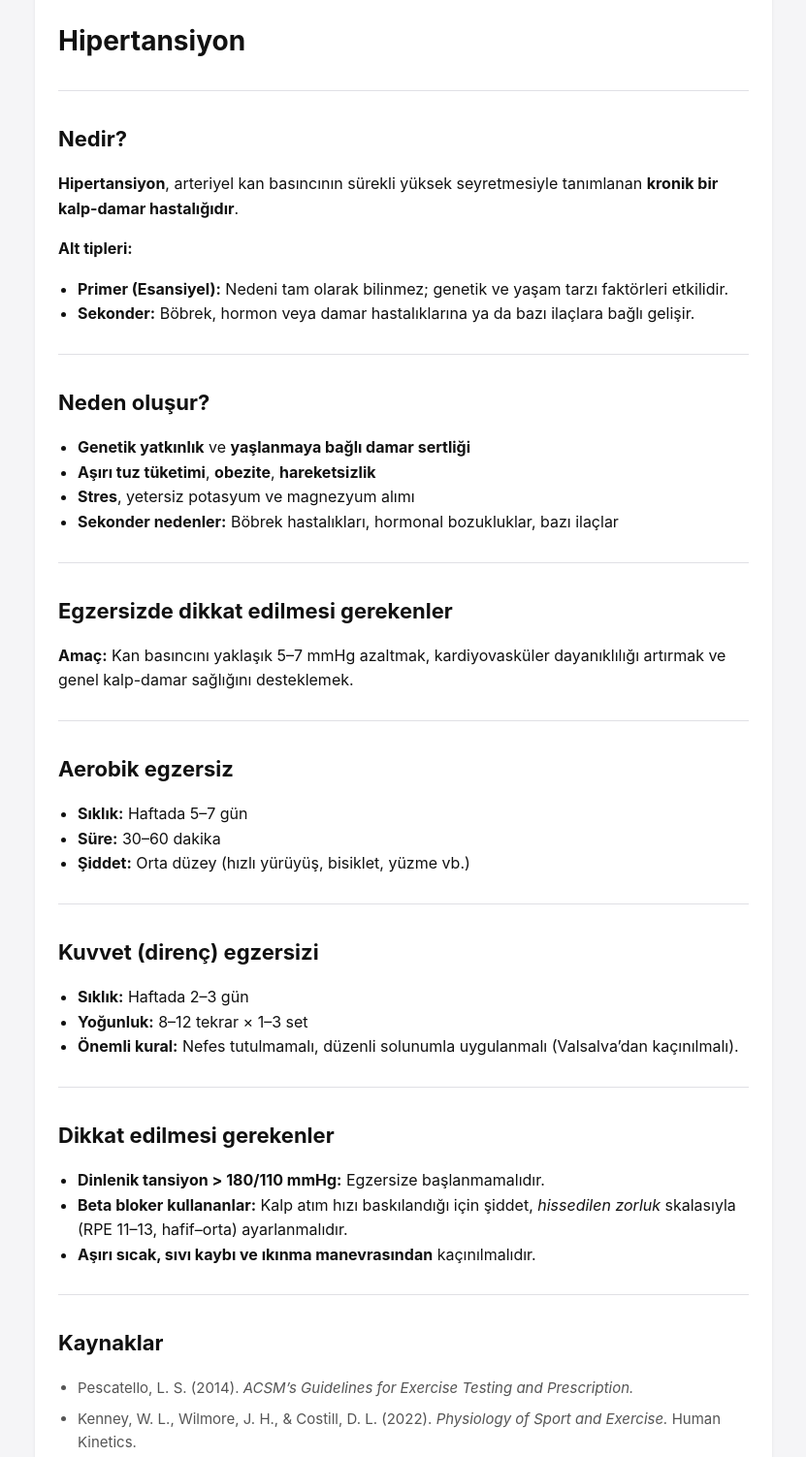
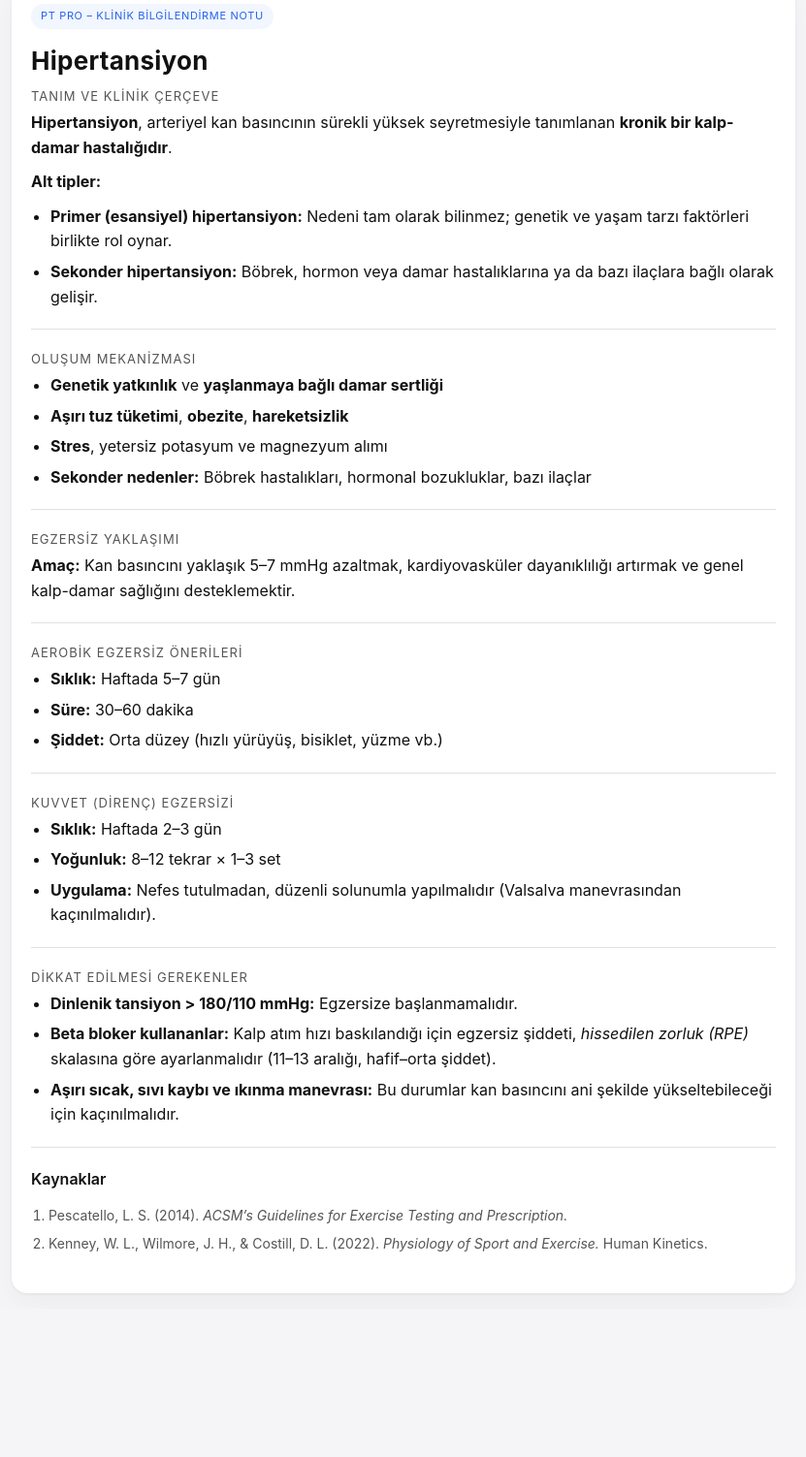
Before and after one commit to hasanaytepe-a11y/PT_pro-knowledge, a plain HTML site: page metabolic/hypertension.html in a window 1280 px wide. Shown: the part 36-1539 px from the top of the page at 97% size, without its empty margins (224-1055 px from the left). After the commit the page ends 1386 px from the top, so only its background shows below. Drawn offline with Linux system fonts and the light colour scheme.

Commit message:
Update hypertension.html

```diff
--- a/metabolic/hypertension.html
+++ b/metabolic/hypertension.html
@@ -12,6 +12,7 @@
       --card-bg: #ffffff;
       --text-color: #111111;
       --muted-text: #555555;
+      --accent: #2563eb;
       --divider: #e0e0e5;
     }
 
@@ -22,83 +23,113 @@
     body {
       margin: 0;
       padding: 0;
-      background: var(--bg-color);
-      font-family: -apple-system, BlinkMacSystemFont, "SF Pro Text", Arial, sans-serif;
+      font-family: -apple-system, BlinkMacSystemFont, "SF Pro Text",
+        "Roboto", system-ui, sans-serif;
+      background-color: var(--bg-color);
       color: var(--text-color);
       line-height: 1.6;
     }
 
-    .container {
-      max-width: 760px;
+    .page {
+      max-width: 840px;
       margin: 0 auto;
-      padding: 24px;
-      background: var(--card-bg);
-      box-shadow: 0 1px 3px rgba(0, 0, 0, 0.08);
+      padding: 16px;
     }
 
-    h1,
-    h2 {
-      font-weight: 700;
-      color: var(--text-color);
-      margin-top: 32px;
-      margin-bottom: 16px;
+    .card {
+      background-color: var(--card-bg);
+      border-radius: 16px;
+      padding: 22px 20px 26px;
+      box-shadow:
+        0 12px 30px rgba(0, 0, 0, 0.04),
+        0 1px 3px rgba(0, 0, 0, 0.06);
     }
 
     h1 {
-      font-size: 28px;
+      font-size: 26px;
+      margin: 0 0 6px;
+      letter-spacing: 0.01em;
+      font-weight: 700;
     }
 
-    h2 {
-      font-size: 22px;
-    }
-
-    p,
-    li {
-      font-size: 16px;
+    p {
+      margin: 0 0 10px;
     }
 
     ul {
-      padding-left: 20px;
+      margin: 0 0 12px 20px;
+      padding: 0;
+    }
+
+    li {
+      margin-bottom: 6px;
     }
 
     hr {
       border: none;
       border-top: 1px solid var(--divider);
-      margin: 28px 0;
+      margin: 20px 0;
     }
 
-    .source-list li {
-      font-size: 15px;
+    .badge {
+      display: inline-block;
+      padding: 4px 10px;
+      border-radius: 999px;
+      font-size: 11px;
+      text-transform: uppercase;
+      letter-spacing: 0.06em;
+      background-color: rgba(37, 99, 235, 0.06);
+      color: var(--accent);
+      margin-bottom: 12px;
+    }
+
+    .section-label {
+      font-size: 13px;
+      text-transform: uppercase;
+      letter-spacing: 0.08em;
       color: var(--muted-text);
-      margin-bottom: 8px;
+      margin-bottom: 4px;
+    }
+
+    .sources-title {
+      font-weight: 600;
+      margin-top: 18px;
+      margin-bottom: 6px;
+    }
+
+    .source-list {
+      font-size: 14px;
+      color: var(--muted-text);
+      padding-left: 18px;
     }
   </style>
 </head>
 
 <body>
-  <div class="container">
+  <div class="page">
+    <div class="card">
 
+      <div class="badge">PT Pro – Klinik Bilgilendirme Notu</div>
       <h1>Hipertansiyon</h1>
 
-    <hr />
-
-    <h2>Nedir?</h2>
+      <div class="section-label">Tanım ve klinik çerçeve</div>
 
       <p>
         <strong>Hipertansiyon</strong>, arteriyel kan basıncının sürekli yüksek seyretmesiyle tanımlanan
         <strong>kronik bir kalp-damar hastalığıdır</strong>.
       </p>
 
-    <p><strong>Alt tipleri:</strong></p>
-
+      <p><strong>Alt tipler:</strong></p>
       <ul>
-      <li><strong>Primer (Esansiyel):</strong> Nedeni tam olarak bilinmez; genetik ve yaşam tarzı faktörleri etkilidir.</li>
-      <li><strong>Sekonder:</strong> Böbrek, hormon veya damar hastalıklarına ya da bazı ilaçlara bağlı gelişir.</li>
+        <li><strong>Primer (esansiyel) hipertansiyon:</strong> Nedeni tam olarak bilinmez; genetik ve yaşam tarzı
+          faktörleri birlikte rol oynar.</li>
+        <li><strong>Sekonder hipertansiyon:</strong> Böbrek, hormon veya damar hastalıklarına ya da bazı ilaçlara
+          bağlı olarak gelişir.</li>
       </ul>
 
       <hr />
 
-    <h2>Neden oluşur?</h2>
+      <div class="section-label">Oluşum mekanizması</div>
 
       <ul>
         <li><strong>Genetik yatkınlık</strong> ve <strong>yaşlanmaya bağlı damar sertliği</strong></li>
@@ -109,16 +140,16 @@
 
       <hr />
 
-    <h2>Egzersizde dikkat edilmesi gerekenler</h2>
+      <div class="section-label">Egzersiz yaklaşımı</div>
 
       <p>
-      <strong>Amaç:</strong> Kan basıncını yaklaşık 5–7 mmHg azaltmak, kardiyovasküler dayanıklılığı artırmak ve genel
-      kalp-damar sağlığını desteklemek.
+        <strong>Amaç:</strong> Kan basıncını yaklaşık 5–7 mmHg azaltmak, kardiyovasküler dayanıklılığı artırmak ve
+        genel kalp-damar sağlığını desteklemektir.
       </p>
 
       <hr />
 
-    <h2>Aerobik egzersiz</h2>
+      <div class="section-label">Aerobik egzersiz önerileri</div>
 
       <ul>
         <li><strong>Sıklık:</strong> Haftada 5–7 gün</li>
@@ -128,34 +159,39 @@
 
       <hr />
 
-    <h2>Kuvvet (direnç) egzersizi</h2>
+      <div class="section-label">Kuvvet (direnç) egzersizi</div>
 
       <ul>
         <li><strong>Sıklık:</strong> Haftada 2–3 gün</li>
         <li><strong>Yoğunluk:</strong> 8–12 tekrar × 1–3 set</li>
-      <li><strong>Önemli kural:</strong> Nefes tutulmamalı, düzenli solunumla uygulanmalı (Valsalva’dan kaçınılmalı).</li>
+        <li><strong>Uygulama:</strong> Nefes tutulmadan, düzenli solunumla yapılmalıdır (Valsalva manevrasından kaçınılmalıdır).</li>
       </ul>
 
       <hr />
 
-    <h2>Dikkat edilmesi gerekenler</h2>
+      <div class="section-label">Dikkat edilmesi gerekenler</div>
 
       <ul>
         <li><strong>Dinlenik tansiyon &gt; 180/110 mmHg:</strong> Egzersize başlanmamalıdır.</li>
-      <li><strong>Beta bloker kullananlar:</strong> Kalp atım hızı baskılandığı için şiddet,
-        <em>hissedilen zorluk</em> skalasıyla (RPE 11–13, hafif–orta) ayarlanmalıdır.</li>
-      <li><strong>Aşırı sıcak, sıvı kaybı ve ıkınma manevrasından</strong> kaçınılmalıdır.</li>
+        <li>
+          <strong>Beta bloker kullananlar:</strong> Kalp atım hızı baskılandığı için egzersiz şiddeti,
+          <em>hissedilen zorluk (RPE)</em> skalasına göre ayarlanmalıdır (11–13 aralığı, hafif–orta şiddet).
+        </li>
+        <li><strong>Aşırı sıcak, sıvı kaybı ve ıkınma manevrası:</strong> Bu durumlar kan basıncını ani şekilde
+          yükseltebileceği için kaçınılmalıdır.</li>
       </ul>
 
       <hr />
 
-    <h2>Kaynaklar</h2>
+      <div class="sources-title">Kaynaklar</div>
 
-    <ul class="source-list">
+      <ol class="source-list">
         <li>Pescatello, L. S. (2014). <em>ACSM’s Guidelines for Exercise Testing and Prescription.</em></li>
-      <li>Kenney, W. L., Wilmore, J. H., &amp; Costill, D. L. (2022). <em>Physiology of Sport and Exercise.</em> Human Kinetics.</li>
-    </ul>
+        <li>Kenney, W. L., Wilmore, J. H., &amp; Costill, D. L. (2022).
+          <em>Physiology of Sport and Exercise.</em> Human Kinetics.</li>
+      </ol>
 
+    </div>
   </div>
 </body>
 
```
Lines whose indentation alone changed are shown as unchanged.
